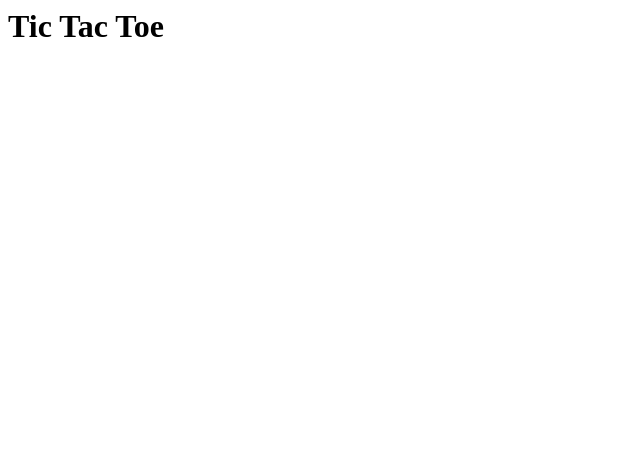
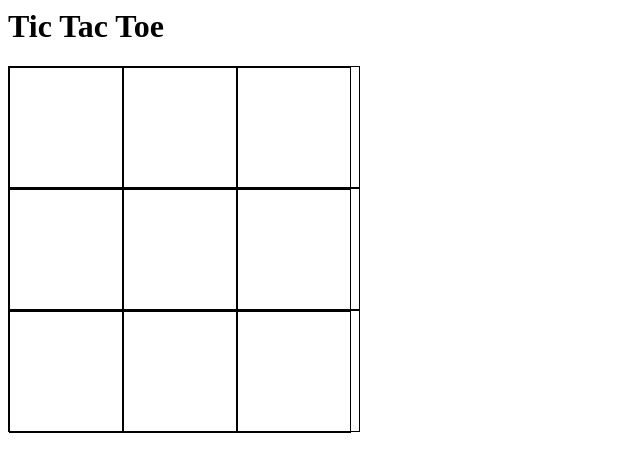
Before and after one commit to reichert621/tic-tac-toe, a website: page public/index.html in a window 1280 px wide. Shown: the whole page, without its empty margins (0-640 px from the left). Drawn offline with nearby package versions, Linux system fonts and the light colour scheme.

Commit message:
setup grid in html

```diff
--- a/public/index.html
+++ b/public/index.html
@@ -2,10 +2,28 @@
 <head>
   <meta charset="utf-8">
   <title>Tic Tac Toe</title>
+	<link rel="stylesheet" href="stylesheets/style.css">
 </head>
 <body>
   <h1>Tic Tac Toe</h1>
 
+	<div id="board">
+		<div class="row">
+			<div class="cell" data-row="0" data-col="0"></div>
+			<div class="cell" data-row="0" data-col="1"></div>
+			<div class="cell" data-row="0" data-col="2"></div>
+		</div>
+		<div class="row">
+			<div class="cell" data-row="1" data-col="0"></div>
+			<div class="cell" data-row="1" data-col="1"></div>
+			<div class="cell" data-row="1" data-col="2"></div>
+		</div>
+		<div class="row">
+			<div class="cell" data-row="2" data-col="0"></div>
+			<div class="cell" data-row="2" data-col="1"></div>
+			<div class="cell" data-row="2" data-col="2"></div>
+		</div>
+	</div>
 
 
 	<script src="http://ajax.googleapis.com/ajax/libs/jquery/1.11.0/jquery.min.js"></script>
--- a/public/javascripts/board.js
+++ b/public/javascripts/board.js
@@ -1,12 +1,17 @@
 (function(root) {
 	var TTT = root.TTT = ( root.TTT || {} );
 	var Board = TTT.Board = function() {
-		this.grid = [[null, null, null],
-								[null, null, null],
-								[null, null, null]]
+		this.grid = [[null, null, null], [null, null, null], [null, null, null]];
 	}
 
 	Board.prototype = {
+		get: function(x, y) {
+			return this.grid[y][x]
+		},
+
+		set: function(x, y, mark) {
+
+		}
 
 	};
 
--- a/public/javascripts/game.js
+++ b/public/javascripts/game.js
@@ -8,7 +8,8 @@
 
 	Game.prototype = {
 		run: function() {
-			alert("Starting game!")
+			this.players = { "x": new this.p1(this, "x"), "o": new this.p2(this, "o") };
+			this.board = new TTT.Board();
 		}
 
 	};
--- a/public/javascripts/player.js
+++ b/public/javascripts/player.js
@@ -3,6 +3,12 @@
 	var Player = TTT.Player = function(mark, game) {
 		this.mark = mark;
 		this.game = game;
+		$('.cell').on('click', function(event) {
+			$cell = $(this);
+			var y = $cell.data('row');
+			var x = $cell.data('col');
+			// if ( game.open(x, y) ) { game.set(x, y, mark); }
+		});
 	};
 
 	Player.prototype = {
--- /dev/null
+++ b/public/stylesheets/style.css
@@ -0,0 +1,15 @@
+.row {
+	display: table;
+	width: 350px;
+	height: 120px;
+	border: 1px solid black;
+}
+
+.cell {
+	position: relative;
+	display: inline-block;
+	float: left;
+	height: 100%;
+	width: 32%;
+	border: 1px solid black;
+}
```
